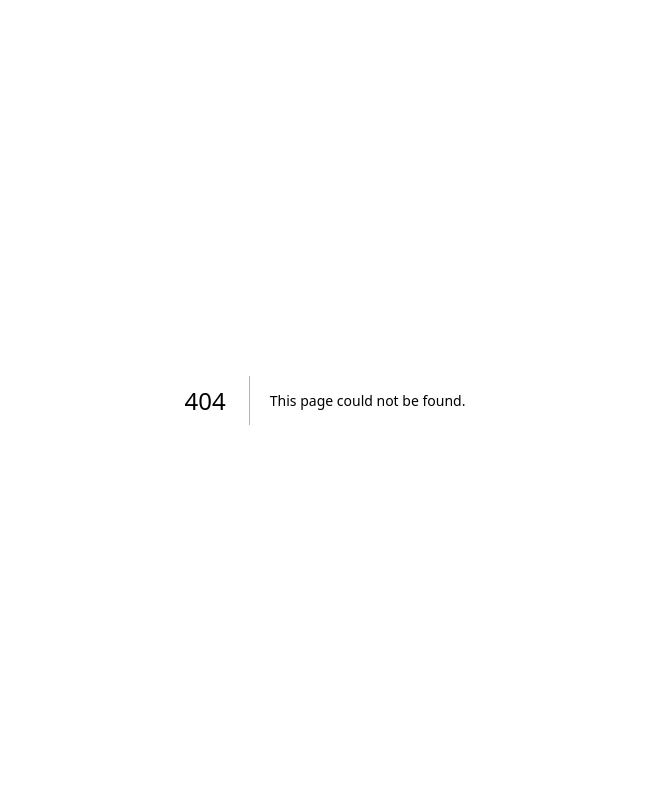
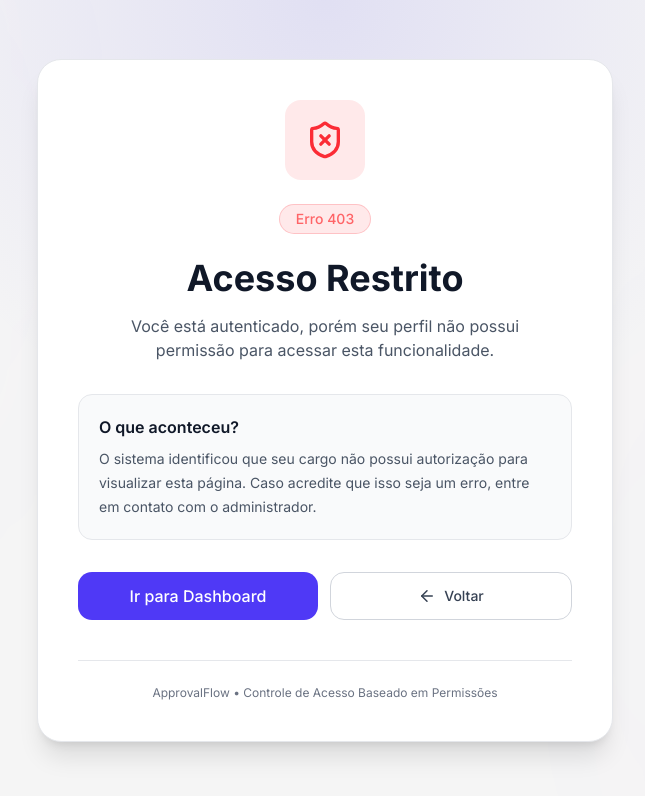
Before and after one commit to lucasferreirafs/approval-flow, a Next.js app: page /403 in a window 1280 px wide. Before the commit this address had no page. Shown: the top 796 px of the page, without its empty margins (315-960 px from the left). Built offline with nearby package versions, Linux system fonts and the light colour scheme.

Commit message:
feat: add ForbiddenPage component for handling 403 access errors

```diff
--- /dev/null
+++ b/src/app/403/page.tsx
@@ -0,0 +1,72 @@
+"use client"
+
+import Link from "next/link"
+import { ArrowLeft, ShieldX } from "lucide-react"
+import { CustomButton } from "@/components/ui/CustomButton"
+
+export default function ForbiddenPage() {
+    return (
+        <main className="relative flex min-h-screen items-center justify-center overflow-hidden bg-[#F5F5F5] px-6">
+            {/* Background */}
+            <div className="absolute inset-0 bg-[radial-gradient(circle_at_top,rgba(79,70,229,0.12),transparent_45%)]" />
+            <div className="absolute -left-40 top-10 h-80 w-80 rounded-full bg-indigo-500/10 blur-[140px]" />
+            <div className="absolute -right-40 bottom-10 h-80 w-80 rounded-full bg-violet-500/10 blur-[140px]" />
+            <div className="relative w-full max-w-xl rounded-3xl border border-gray-200 bg-white p-10 shadow-xl">
+
+                <div className="mx-auto flex h-20 w-20 items-center justify-center rounded-2xl bg-red-500/10">
+                    <ShieldX className="h-10 w-10 text-red-500" />
+                </div>
+
+                <div className="mt-6 flex justify-center">
+                    <span className="rounded-full border border-red-500/20 bg-red-500/10 px-4 py-1 text-sm font-medium text-red-400">
+                        Erro 403
+                    </span>
+                </div>
+
+                <h1 className="mt-6 text-center text-4xl font-bold text-gray-900">
+                    Acesso Restrito
+                </h1>
+
+                <p className="mx-auto mt-4 max-w-md text-center text-gray-600">
+                    Você está autenticado, porém seu perfil não possui permissão para acessar
+                    esta funcionalidade.
+                </p>
+
+                <div className="mt-8 rounded-xl border border-gray-200 bg-gray-50 p-5">
+                    <h2 className="font-semibold text-gray-900">
+                        O que aconteceu?
+                    </h2>
+
+                    <p className="mt-2 text-sm leading-6 text-gray-600">
+                        O sistema identificou que seu cargo não possui autorização para
+                        visualizar esta página. Caso acredite que isso seja um erro,
+                        entre em contato com o administrador.
+                    </p>
+                </div>
+
+                <div className="mt-8 flex flex-col gap-3 sm:flex-row">
+                    <Link
+                        href="/dashboard"
+                        className="flex-1 rounded-xl bg-indigo-600 px-5 py-3 text-center font-medium text-white transition hover:bg-indigo-700"
+                    >
+                        Ir para Dashboard
+                    </Link>
+
+                    <CustomButton
+                        onClick={() => history.back()}
+                        className="flex flex-1 items-center justify-center gap-2 rounded-xl border border-gray-300 bg-white px-5 py-3 font-medium text-gray-700 transition hover:bg-gray-50"
+                    >
+                        <ArrowLeft size={18} />
+                        Voltar
+                    </CustomButton>
+                </div>
+
+                <div className="mt-10 border-t border-gray-200 pt-6 text-center">
+                    <p className="text-xs text-gray-500">
+                        ApprovalFlow • Controle de Acesso Baseado em Permissões
+                    </p>
+                </div>
+            </div>
+        </main>
+    )
+}
```
